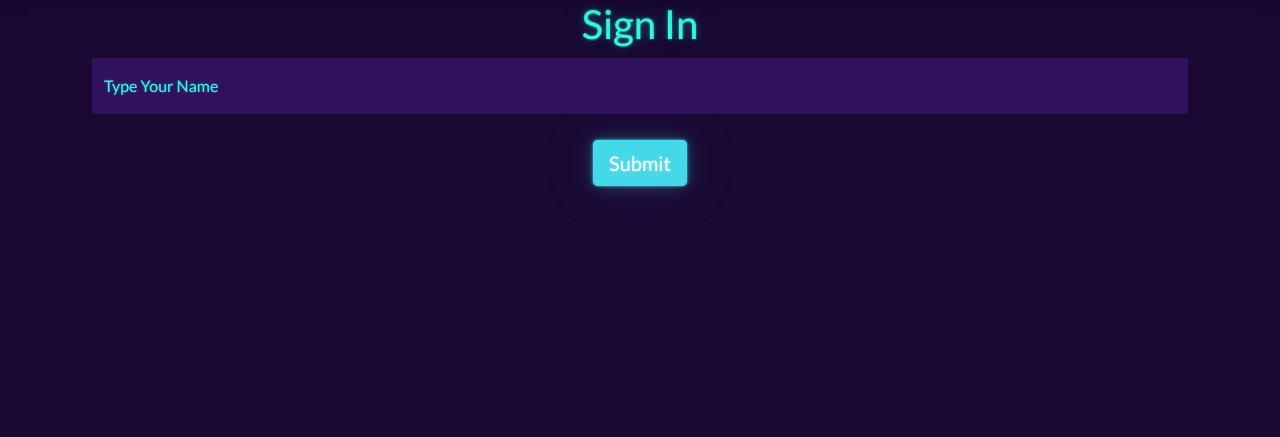
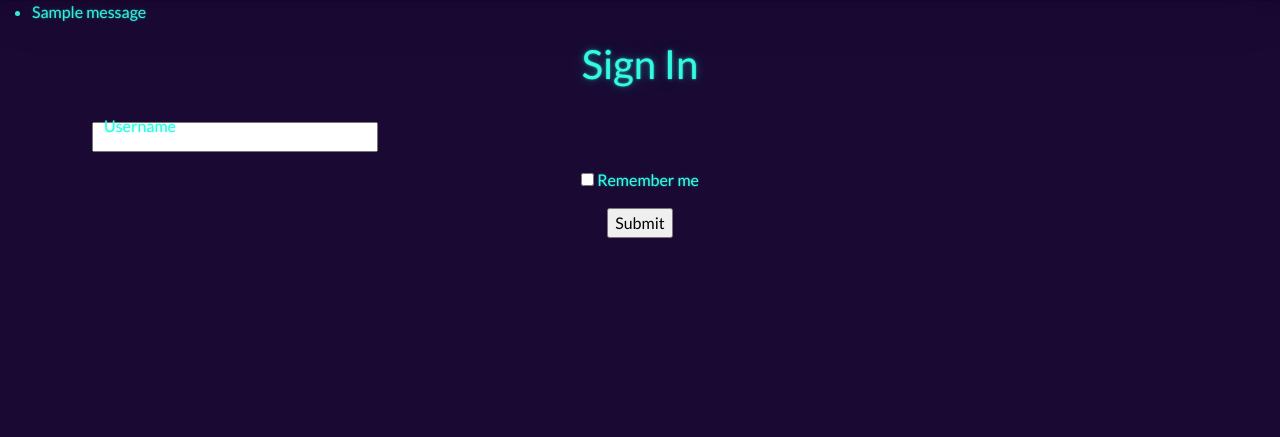
Before and after one commit to 3xiced/microblog, a Flask app: template app/templates/login.html in a window 1280 px wide. Shown: the part 56-493 px from the top of the page. Run offline with Flask 2, Linux system fonts and the light colour scheme; the template is opened without the code that fills it: most values are stand-ins (such as "Sample title", 1, 10 or a date in 2020); one stand-in notice (Sample message) is shown; form fields are guessed from the names that the template uses; some libraries are stand-ins or nearby versions.

Commit message:
completely changed login method

```diff
--- a/app/__init__.py
+++ b/app/__init__.py
@@ -1,5 +1,6 @@
 from flask import Flask
+from config import Config
 
-app = Flask(__name__)
-
+app = Flask ( __name__ )
+app.config.from_object ( Config )
 from app import routes
--- a/app/routes.py
+++ b/app/routes.py
@@ -1,18 +1,28 @@
-from flask import render_template, request, url_for
+from flask import render_template, request, flash, redirect
 from app import app
+from app.forms import LoginForm
 
 name = "Unknown User"
-@app.route('/')
-@app.route('/index',methods=['GET', 'POST'])
+
+
+@app.route ( '/' )
+@app.route ( '/index', methods=['GET', 'POST'] )
 def index():
     global name
-    username = request.form.get("username")
-    if username==None:
-          user = {'username':name}
+    username = request.form.get ( "username" )
+    if username == None:
+        user = {'username': name}
     else:
-          user = {'username':username}
-          name = username
-    return render_template('index.html', title='Home', user=user)
-@app.route('/login', methods=['GET', 'POST'])
+        user = {'username': username}
+        name = username
+    return render_template ( 'index.html', title='Home', user=user )
+
+
+@app.route ( '/login', methods=['GET', 'POST'] )
 def login():
-    return render_template('login.html', title='Sign In')
+    form = LoginForm ()
+    if form.validate_on_submit ():
+        flash ( 'Login requested for user {}, remember_me={}'.format (
+            form.username.data, form.remember_me.data ) )
+        return redirect ( '/index' )
+    return render_template ( 'login.html', title='Sign In', form=form )
--- a/app/templates/base.html
+++ b/app/templates/base.html
@@ -11,7 +11,8 @@
 <nav class="navbar navbar-expand-lg navbar-dark bg-dark">
     <div class="container-fluid">
         <a class="navbar-brand" href="#">Navigation Bar</a>
-            <button class="navbar-toggler" type="button" data-bs-toggle="collapse" data-bs-target="#navbarColor01" aria-controls="navbarColor01" aria-expanded="false" aria-label="Toggle navigation">
+        <button class="navbar-toggler" type="button" data-bs-toggle="collapse" data-bs-target="#navbarColor01"
+                aria-controls="navbarColor01" aria-expanded="false" aria-label="Toggle navigation">
             <span class="navbar-toggler-icon"></span>
         </button>
 
@@ -27,6 +28,16 @@
         </div>
     </div>
 </nav>
+{% with messages = get_flashed_messages() %}
+    {% if messages %}
+        <ul>
+            {% for message in messages %}
+                <li>{{ message }}</li>
+            {% endfor %}
+        </ul>
+    {% endif %}
+{% endwith %}
+
 {% block content %}{% endblock %}
 </body>
 </html>
--- a/app/templates/login.html
+++ b/app/templates/login.html
@@ -3,19 +3,23 @@
 {% block content %}
     <h1 class="text-center">Sign In</h1>
     <form action="/index" method="post" novalidate>
+        {{ form.hidden_tag() }}
         <div class="container">
             <div class="form-floating mb-3">
-            <input name="username" type="text" class="form-control" id="floatingInput" placeholder="Alexander">
-            <label for="floatingInput">Type Your Name</label>
+                {{ form.username.label }}<br>
+                {{ form.username(size=32) }}
             </div>
+
             <div class="text-center">
-        <input type="submit" name="submitbutton" class="btn btn-light btn-lg" value="Submit">
+                <p>{{ form.remember_me() }} {{ form.remember_me.label }}</p>
+                <p>{{ form.submit() }}</p>
             </div>
             <style>
-            div.form-floating{
+                div.form-floating {
                     margin: 10px;
                 }
-            input.btn{
+
+                input.btn {
                     margin: 10px;
                     position: center;
                     text-align: center;
--- a/config.py
+++ b/config.py
@@ -1,4 +1,5 @@
 import os
 
-class Config(object):
-    SECRET_KEY = os.environ.get('SECRET_KEY') or 'you-will-never-guess'
+
+class Config ( object ):
+    SECRET_KEY = os.environ.get ( 'SECRET_KEY' ) or 'you-will-never-guess'
```
Also changed, not shown: app/templates/index.html (+4 -4 lines), 1 other file. Lines whose indentation alone changed are shown as unchanged.
